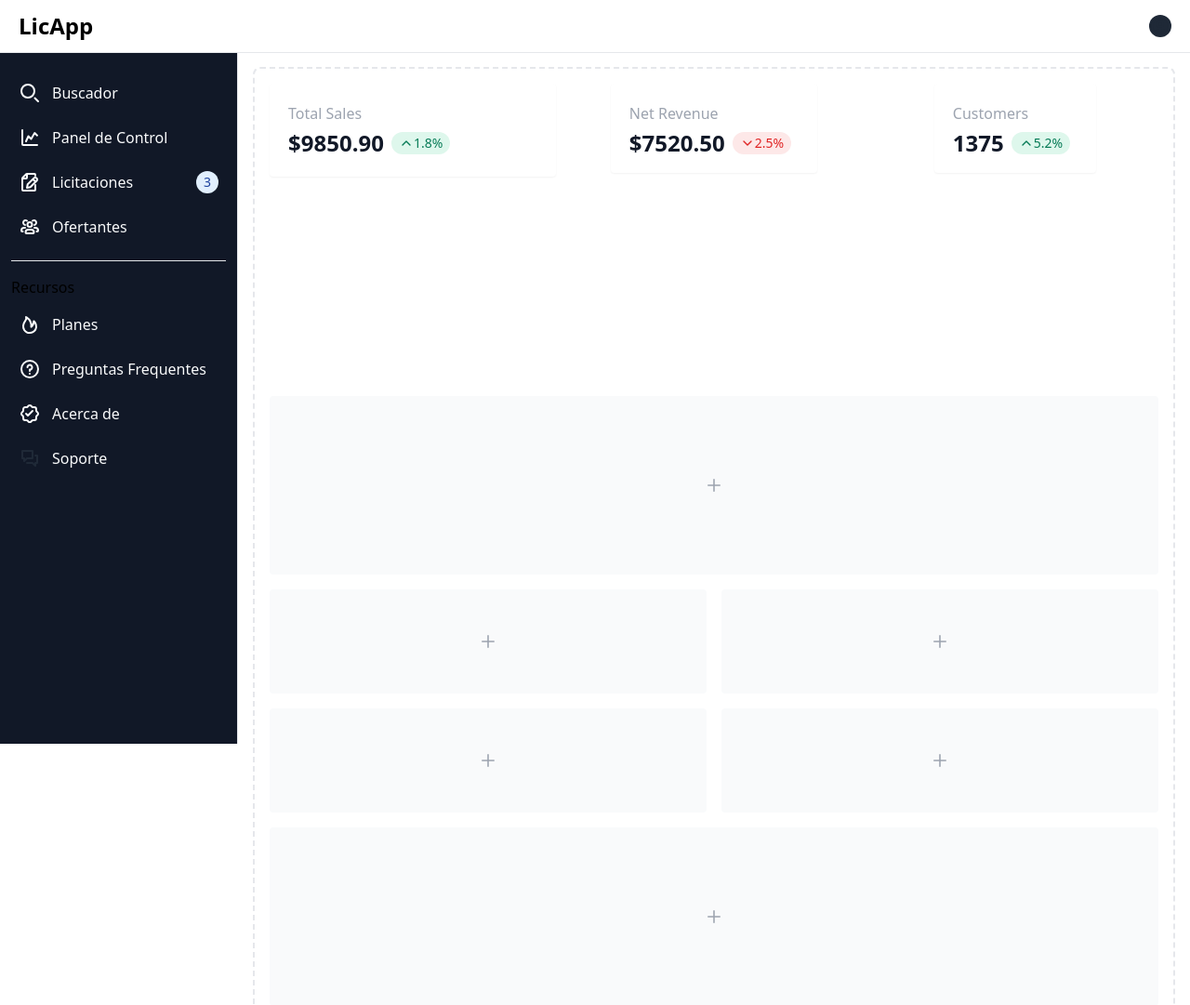
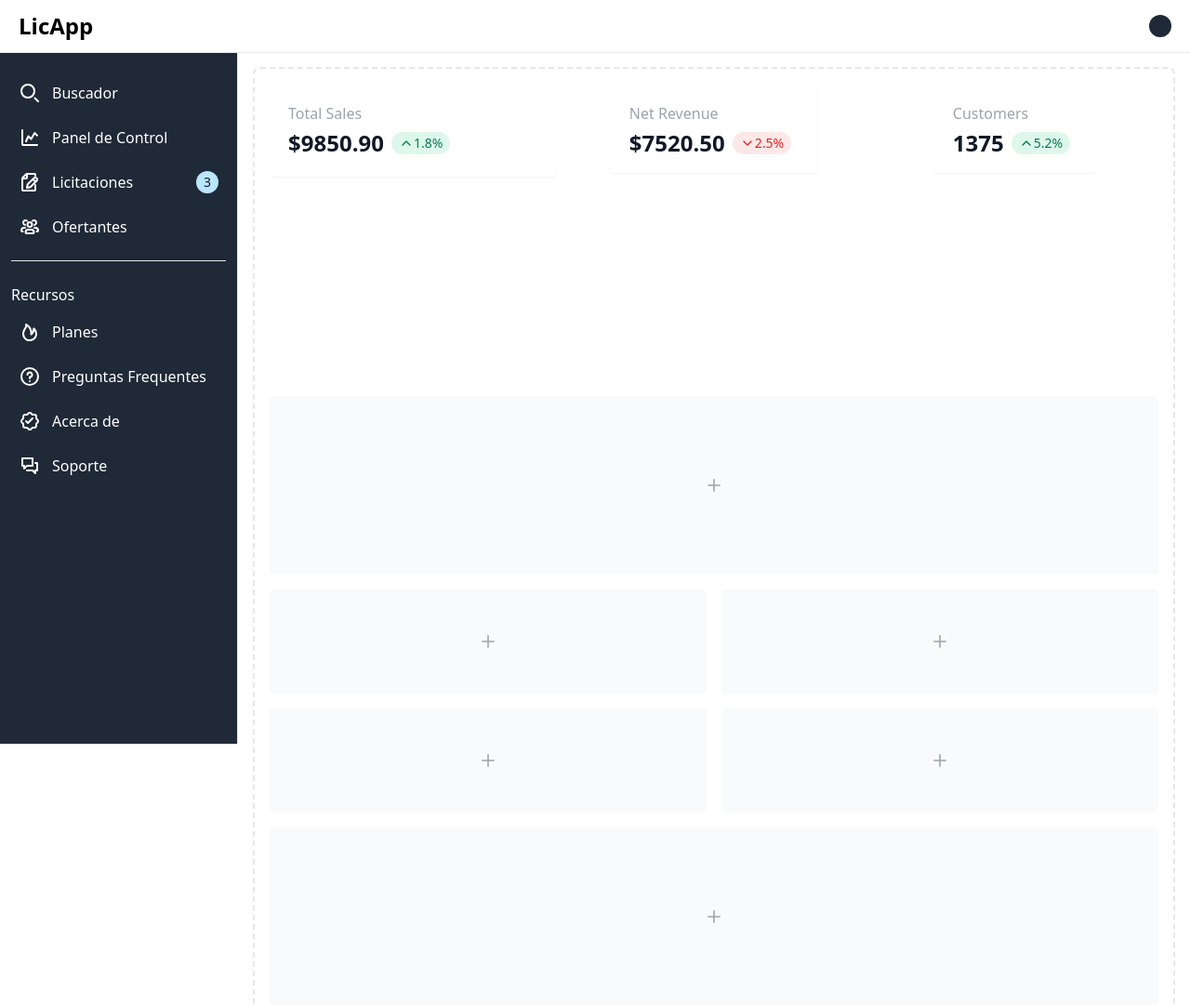
Before and after one commit to Paolovg95/licitappusers, a Django app: page /panel-de-control/ in a window 1280 px wide. Shown: the top 1081 px of the page at 93% size. Run offline with Django 4.2, Linux system fonts and the light colour scheme; parts of the project's set-up code (start-up, migrations or seed data) failed here and were passed over; some libraries are stand-ins or nearby versions.

Commit message:
Sidebar template styles changed

```diff
--- a/static/src/output.css
+++ b/static/src/output.css
@@ -1704,21 +1704,6 @@ input:checked + .toggle-bg {
   border-color: rgb(209 213 219 / var(--tw-border-opacity));
 }
 
-.border-blue-800 {
-  --tw-border-opacity: 1;
-  border-color: rgb(30 66 159 / var(--tw-border-opacity));
-}
-
-.bg-blue-100 {
-  --tw-bg-opacity: 1;
-  background-color: rgb(225 239 254 / var(--tw-bg-opacity));
-}
-
-.bg-blue-600 {
-  --tw-bg-opacity: 1;
-  background-color: rgb(28 100 242 / var(--tw-bg-opacity));
-}
-
 .bg-blue-700 {
   --tw-bg-opacity: 1;
   background-color: rgb(26 86 219 / var(--tw-bg-opacity));
@@ -1749,6 +1734,11 @@ input:checked + .toggle-bg {
   background-color: rgb(31 41 55 / var(--tw-bg-opacity));
 }
 
+.bg-gray-900 {
+  --tw-bg-opacity: 1;
+  background-color: rgb(17 24 39 / var(--tw-bg-opacity));
+}
+
 .bg-green-100 {
   --tw-bg-opacity: 1;
   background-color: rgb(222 247 236 / var(--tw-bg-opacity));
@@ -1788,19 +1783,14 @@ input:checked + .toggle-bg {
   background-color: rgb(194 120 3 / var(--tw-bg-opacity));
 }
 
-.bg-blue-500 {
-  --tw-bg-opacity: 1;
-  background-color: rgb(63 131 248 / var(--tw-bg-opacity));
-}
-
-.bg-blue-400 {
-  --tw-bg-opacity: 1;
-  background-color: rgb(118 169 250 / var(--tw-bg-opacity));
-}
-
-.bg-gray-900 {
-  --tw-bg-opacity: 1;
-  background-color: rgb(17 24 39 / var(--tw-bg-opacity));
+.bg-sky-100 {
+  --tw-bg-opacity: 1;
+  background-color: rgb(224 242 254 / var(--tw-bg-opacity));
+}
+
+.bg-sky-200 {
+  --tw-bg-opacity: 1;
+  background-color: rgb(186 230 253 / var(--tw-bg-opacity));
 }
 
 .p-1 {
@@ -2023,9 +2017,9 @@ input:checked + .toggle-bg {
   color: rgb(28 100 242 / var(--tw-text-opacity));
 }
 
-.text-blue-800 {
-  --tw-text-opacity: 1;
-  color: rgb(30 66 159 / var(--tw-text-opacity));
+.text-blue-700 {
+  --tw-text-opacity: 1;
+  color: rgb(26 86 219 / var(--tw-text-opacity));
 }
 
 .text-gray-400 {
@@ -2091,16 +2085,6 @@ input:checked + .toggle-bg {
 .text-yellow-800 {
   --tw-text-opacity: 1;
   color: rgb(114 59 19 / var(--tw-text-opacity));
-}
-
-.text-blue-700 {
-  --tw-text-opacity: 1;
-  color: rgb(26 86 219 / var(--tw-text-opacity));
-}
-
-.text-gray-50 {
-  --tw-text-opacity: 1;
-  color: rgb(249 250 251 / var(--tw-text-opacity));
 }
 
 .opacity-0 {
--- a/templates/partials/sidebar.html
+++ b/templates/partials/sidebar.html
@@ -72,14 +72,14 @@
 </nav>
 
 <aside id="logo-sidebar"
-  class="fixed top-0 left-0 z-40 w-64 h-screen pt-20 transition-transform -translate-x-full bg-gray-900 border-r border-gray-200 sm:translate-x-0 dark:bg-gray-800 dark:border-gray-700"
+  class="fixed top-0 left-0 z-40 w-64 h-screen pt-20 transition-transform -translate-x-full bg-gray-800 border-r border-gray-200 sm:translate-x-0"
   aria-label="Sidebar">
-  <div class="h-full px-3 pb-4 overflow-y-auto bg-gray-900 dark:bg-gray-800">
+  <div class="h-full px-3 pb-4 overflow-y-auto bg-gray-800">
     <ul class="space-y-2 font-medium">
       <li>
         <a href="#"
-          class="flex items-center p-2 text-gray-50 rounded-lg hover:text-gray-800 hover:bg-gray-50 group">
-          <svg class="w-6 h-6 text-gray-50 hover:text-gray-800" aria-hidden="true" xmlns="http://www.w3.org/2000/svg" width="24"
+          class="flex items-center p-2 rounded-lg text-white hover:text-gray-900 hover:bg-gray-100 group">
+          <svg class="w-6 h-6 transition duration-75 group-hover:text-gray-900" aria-hidden="true" xmlns="http://www.w3.org/2000/svg" width="24"
             height="24" fill="none" viewBox="0 0 24 24">
             <path stroke="currentColor" stroke-linecap="round" stroke-width="2"
               d="m21 21-3.5-3.5M17 10a7 7 0 1 1-14 0 7 7 0 0 1 14 0Z" />
@@ -89,8 +89,8 @@
       </li>
       <li>
         <a href="{% url 'panel' %}"
-          class="flex items-center p-2 text-gray-50 rounded-lg transition hover:bg-gray-100">
-          <svg class="w-6 h-6 text-gray-50" aria-hidden="true" xmlns="http://www.w3.org/2000/svg" width="24"
+          class="flex items-center p-2 rounded-lg text-white hover:text-gray-900 hover:bg-gray-100 group">
+          <svg class="w-6 h-6 transition duration-75 group-hover:text-gray-900" aria-hidden="true" xmlns="http://www.w3.org/2000/svg" width="24"
             height="24" fill="none" viewBox="0 0 24 24">
             <path stroke="currentColor" stroke-linecap="round" stroke-linejoin="round" stroke-width="2"
               d="M4 4v15a1 1 0 0 0 1 1h15M8 16l2.5-5.5 3 3L17.273 7 20 9.667" />
@@ -100,21 +100,22 @@
       </li>
       <li>
         <a href="{% url 'licitaciones' %}"
-          class="flex items-center p-2 text-gray-50 rounded-lg dark:text-white hover:bg-gray-100 dark:hover:bg-gray-700 group">
-          <svg class="w-6 h-6 text-gray-50 dark:text-white" aria-hidden="true" xmlns="http://www.w3.org/2000/svg" width="24"
+          class="flex items-center p-2 rounded-lg text-white hover:text-gray-900 hover:bg-gray-100 group">
+          <svg class="w-6 h-6 transition duration-75 group-hover:text-gray-900 dark:text-white" aria-hidden="true" xmlns="http://www.w3.org/2000/svg" width="24"
             height="24" fill="none" viewBox="0 0 24 24">
             <path stroke="currentColor" stroke-linecap="round" stroke-linejoin="round" stroke-width="2"
               d="M18 5V4a1 1 0 0 0-1-1H8.914a1 1 0 0 0-.707.293L4.293 7.207A1 1 0 0 0 4 7.914V20a1 1 0 0 0 1 1h12a1 1 0 0 0 1-1v-5M9 3v4a1 1 0 0 1-1 1H4m11.383.772 2.745 2.746m1.215-3.906a2.089 2.089 0 0 1 0 2.953l-6.65 6.646L9 17.95l.739-3.692 6.646-6.646a2.087 2.087 0 0 1 2.958 0Z" />
           </svg>
           <span class="flex-1 ms-3 whitespace-nowrap">Licitaciones</span>
           <span
-            class="inline-flex items-center justify-center w-3 h-3 p-3 ms-3 text-sm font-medium text-blue-800 bg-blue-100 rounded-full dark:bg-blue-900 dark:text-blue-300">3</span>
+            class="inline-flex items-center justify-center w-3 h-3 p-3 ms-3 text-sm font-medium text-gray-900 bg-sky-200
+            rounded-full">3</span>
         </a>
       </li>
       <li>
         <a href="#"
-          class="flex items-center p-2 text-gray-50 rounded-lg dark:text-white hover:bg-gray-100 dark:hover:bg-gray-700 group">
-          <svg class="w-6 h-6 text-gray-50 dark:text-white" aria-hidden="true" xmlns="http://www.w3.org/2000/svg" width="24"
+          class="flex items-center p-2 rounded-lg text-white hover:text-gray-900 hover:bg-gray-100 group">
+          <svg class="w-6 h-6 transition duration-75 group-hover:text-gray-900 dark:text-white" aria-hidden="true" xmlns="http://www.w3.org/2000/svg" width="24"
             height="24" fill="none" viewBox="0 0 24 24">
             <path stroke="currentColor" stroke-linecap="round" stroke-width="2"
               d="M4.5 17H4a1 1 0 0 1-1-1 3 3 0 0 1 3-3h1m0-3.05A2.5 2.5 0 1 1 9 5.5M19.5 17h.5a1 1 0 0 0 1-1 3 3 0 0 0-3-3h-1m0-3.05a2.5 2.5 0 1 0-2-4.45m.5 13.5h-7a1 1 0 0 1-1-1 3 3 0 0 1 3-3h3a3 3 0 0 1 3 3 1 1 0 0 1-1 1Zm-1-9.5a2.5 2.5 0 1 1-5 0 2.5 2.5 0 0 1 5 0Z" />
@@ -123,12 +124,12 @@
         </a>
       </li>
     </ul>
-    <ul class="pt-4 mt-4 space-y-2 font-medium border-t border-gray-200 dark:border-gray-700">
-      <p>Recursos</p>
+    <ul class="pt-4 mt-4 space-y-2 font-medium border-t border-gray-200">
+      <p class="mt-2 text-white">Recursos</p>
       <li>
         <a href="#"
-          class="flex items-center p-2 text-gray-50 transition duration-75 rounded-lg hover:bg-gray-100 dark:hover:bg-gray-700 dark:text-white group">
-          <svg class="w-6 h-6 text-gray-50 dark:text-white" aria-hidden="true" xmlns="http://www.w3.org/2000/svg" width="24"
+          class="flex items-center p-2 rounded-lg text-white hover:text-gray-900 hover:bg-gray-100 group">
+          <svg class="w-6 h-6 transition duration-75 group-hover:text-gray-900 dark:text-white" aria-hidden="true" xmlns="http://www.w3.org/2000/svg" width="24"
             height="24" fill="none" viewBox="0 0 24 24">
             <path stroke="currentColor" stroke-linecap="round" stroke-linejoin="round" stroke-width="2"
               d="M18.122 17.645a7.185 7.185 0 0 1-2.656 2.495 7.06 7.06 0 0 1-3.52.853 6.617 6.617 0 0 1-3.306-.718 6.73 6.73 0 0 1-2.54-2.266c-2.672-4.57.287-8.846.887-9.668A4.448 4.448 0 0 0 8.07 6.31 4.49 4.49 0 0 0 7.997 4c1.284.965 6.43 3.258 5.525 10.631 1.496-1.136 2.7-3.046 2.846-6.216 1.43 1.061 3.985 5.462 1.754 9.23Z" />
@@ -138,8 +139,8 @@
       </li>
       <li>
         <a href="#"
-          class="flex items-center p-2 text-gray-50 transition duration-75 rounded-lg hover:bg-gray-100 dark:hover:bg-gray-700 dark:text-white group">
-          <svg class="w-6 h-6 text-gray-50 dark:text-white" aria-hidden="true" xmlns="http://www.w3.org/2000/svg" width="24"
+          class="flex items-center p-2 rounded-lg text-white hover:text-gray-900 hover:bg-gray-100 group">
+          <svg class="w-6 h-6 transition duration-75 group-hover:text-gray-900 dark:text-white" aria-hidden="true" xmlns="http://www.w3.org/2000/svg" width="24"
             height="24" fill="none" viewBox="0 0 24 24">
             <path stroke="currentColor" stroke-linecap="round" stroke-linejoin="round" stroke-width="2"
               d="M9.529 9.988a2.502 2.502 0 1 1 5 .191A2.441 2.441 0 0 1 12 12.582V14m-.01 3.008H12M21 12a9 9 0 1 1-18 0 9 9 0 0 1 18 0Z" />
@@ -149,8 +150,8 @@
       </li>
       <li>
         <a href="#"
-          class="flex items-center p-2 text-gray-50 transition duration-75 rounded-lg hover:bg-gray-100 dark:hover:bg-gray-700 dark:text-white group">
-          <svg class="w-6 h-6 text-gray-50 dark:text-white" aria-hidden="true" xmlns="http://www.w3.org/2000/svg" width="24"
+          class="flex items-center p-2 rounded-lg text-white hover:text-gray-900 hover:bg-gray-100 group">
+          <svg class="w-6 h-6 transition duration-75 group-hover:text-gray-900 dark:text-white" aria-hidden="true" xmlns="http://www.w3.org/2000/svg" width="24"
             height="24" fill="none" viewBox="0 0 24 24">
             <path stroke="currentColor" stroke-linecap="round" stroke-linejoin="round" stroke-width="2"
               d="m8.032 12 1.984 1.984 4.96-4.96m4.55 5.272.893-.893a1.984 1.984 0 0 0 0-2.806l-.893-.893a1.984 1.984 0 0 1-.581-1.403V7.04a1.984 1.984 0 0 0-1.984-1.984h-1.262a1.983 1.983 0 0 1-1.403-.581l-.893-.893a1.984 1.984 0 0 0-2.806 0l-.893.893a1.984 1.984 0 0 1-1.403.581H7.04A1.984 1.984 0 0 0 5.055 7.04v1.262c0 .527-.209 1.031-.581 1.403l-.893.893a1.984 1.984 0 0 0 0 2.806l.893.893c.372.372.581.876.581 1.403v1.262a1.984 1.984 0 0 0 1.984 1.984h1.262c.527 0 1.031.209 1.403.581l.893.893a1.984 1.984 0 0 0 2.806 0l.893-.893a1.985 1.985 0 0 1 1.403-.581h1.262a1.984 1.984 0 0 0 1.984-1.984V15.7c0-.527.209-1.031.581-1.403Z" />
@@ -160,8 +161,8 @@
       </li>
       <li>
         <a href="#"
-          class="flex items-center p-2 text-gray-50 transition duration-75 rounded-lg hover:bg-gray-100 dark:hover:bg-gray-700 dark:text-white group">
-          <svg class="w-6 h-6 text-gray-800 dark:text-white" aria-hidden="true" xmlns="http://www.w3.org/2000/svg" width="24"
+          class="flex items-center p-2 rounded-lg text-white hover:text-gray-900 hover:bg-gray-100 group">
+          <svg class="w-6 h-6 transition duration-75 group-hover:text-gray-900 dark:text-white" aria-hidden="true" xmlns="http://www.w3.org/2000/svg" width="24"
             height="24" fill="none" viewBox="0 0 24 24">
             <path stroke="currentColor" stroke-linecap="round" stroke-linejoin="round" stroke-width="2"
               d="M9 17h6l3 3v-3h2V9h-2M4 4h11v8H9l-3 3v-3H4V4Z" />
```
Also changed, not shown: other parts of static/src/output.css (+29 -70 lines).
